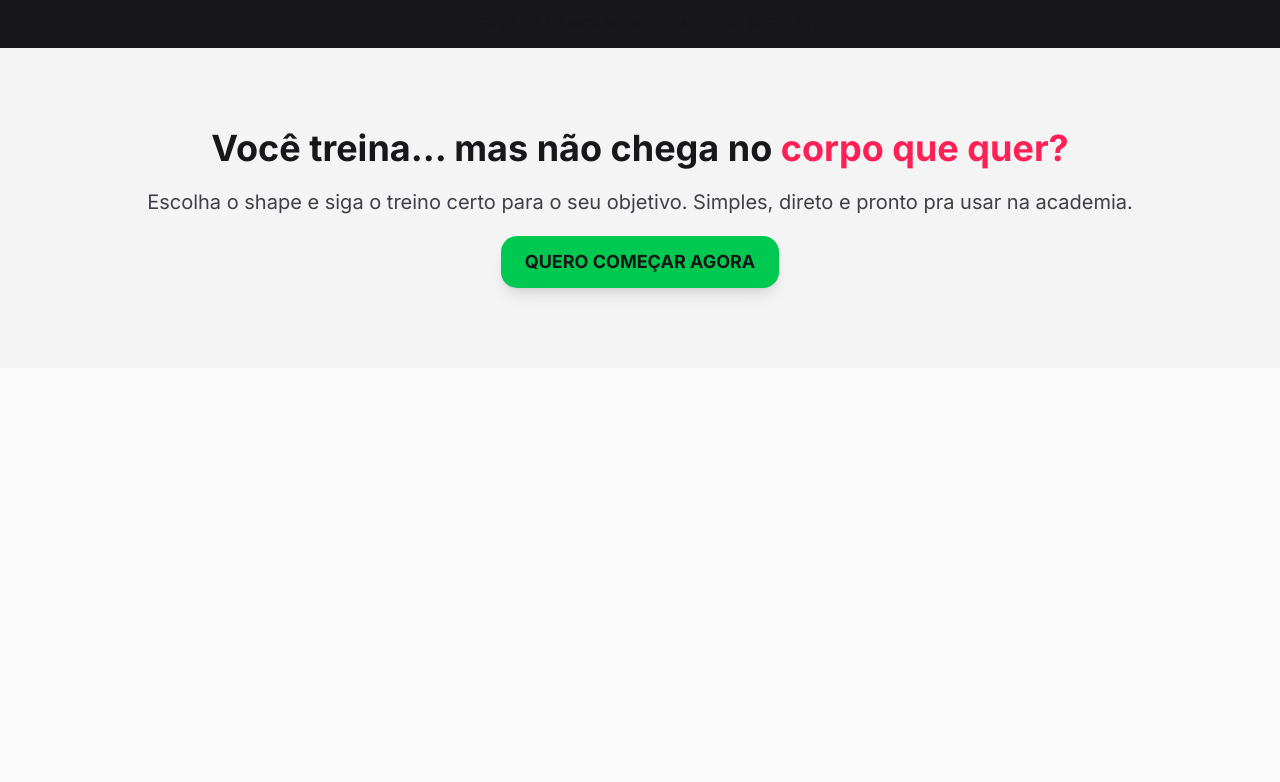
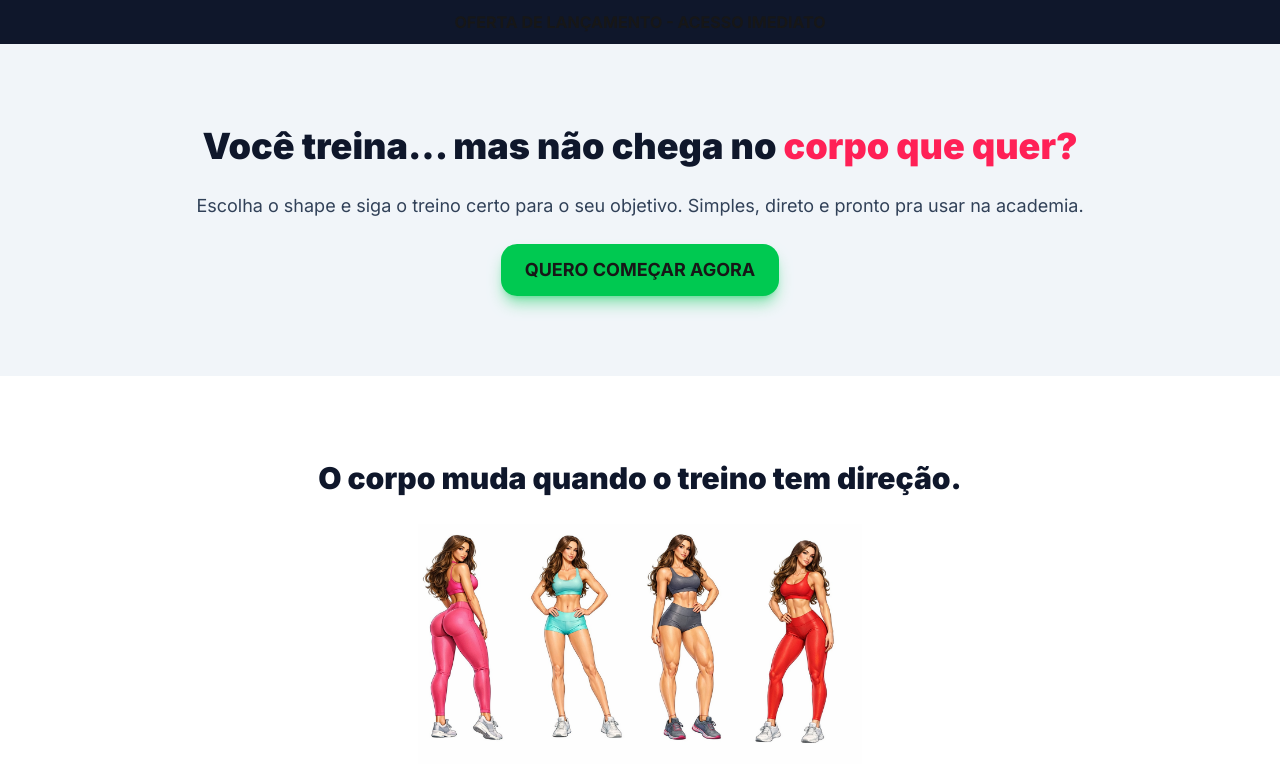
Before and after one commit to ag-martins-dev/infoproduto, a Next.js app: page / in a window 1280 px wide. Shown: the top 782 px of the page. Built offline with nearby package versions, Linux system fonts and the light colour scheme.

Commit message:
feat: add visual proof section

```diff
--- a/app/page.tsx
+++ b/app/page.tsx
@@ -1,7 +1,10 @@
+import Image from "next/image";
+
 export default function HomePage() {
   return (
-    <div className="h-screen w-full bg-zinc-50">
-      <header className="flex w-full items-center justify-center bg-zinc-900 py-3">
+    <div className="h-screen w-full bg-white">
+      {/* Header */}
+      <header className="z-99 flex h-11 w-full items-center justify-center bg-slate-900">
         <p className="text-center font-bold uppercase">
           Oferta de lançamento - Acesso imediato
         </p>
@@ -9,20 +12,39 @@ export default function HomePage() {
 
       <main>
         {/* Hero/Apresentação */}
-        <section className="flex flex-col items-center justify-center gap-5 bg-zinc-100 py-20">
-          <h1 className="max-w-11/12 text-center text-4xl font-bold text-zinc-900">
+        <section className="flex flex-col items-center justify-center gap-6 bg-slate-100 px-5 py-20">
+          <h1 className="text-center text-4xl leading-11 font-black text-slate-900">
             Você treina... mas não chega no{" "}
             <span className="text-rose-500">corpo que quer?</span>
           </h1>
 
-          <p className="max-w-11/12 text-center text-xl text-zinc-700">
+          <p className="text-center text-lg text-slate-700">
             Escolha o shape e siga o treino certo para o seu objetivo. Simples,
             direto e pronto pra usar na academia.
           </p>
 
-          <button className="cursor-pointer rounded-2xl bg-green-500 px-6 py-3 text-lg font-bold uppercase shadow-lg transition-all hover:scale-102 hover:brightness-105">
+          <button className="cursor-pointer rounded-2xl bg-green-500 px-6 py-3 text-lg font-bold uppercase shadow-lg shadow-green-500/45 transition-all hover:scale-102 hover:brightness-105">
             Quero começar agora
           </button>
+        </section>
+
+        {/* Visual Proof/Prova visual */}
+        <section className="flex flex-col items-center justify-center bg-white px-5 py-20 md:gap-6">
+          <h2 className="text-center text-3xl leading-11 font-black text-slate-900">
+            O corpo muda quando o treino tem direção.
+          </h2>
+
+          <div className="relative h-60 w-full">
+            <Image
+              src={"/shapes.png"}
+              sizes="100vw"
+              alt="Shapes"
+              className="object-contain"
+              quality={100}
+              preload
+              fill
+            />
+          </div>
         </section>
       </main>
     </div>
```
Also changed, not shown: public/shapes.png (added).
